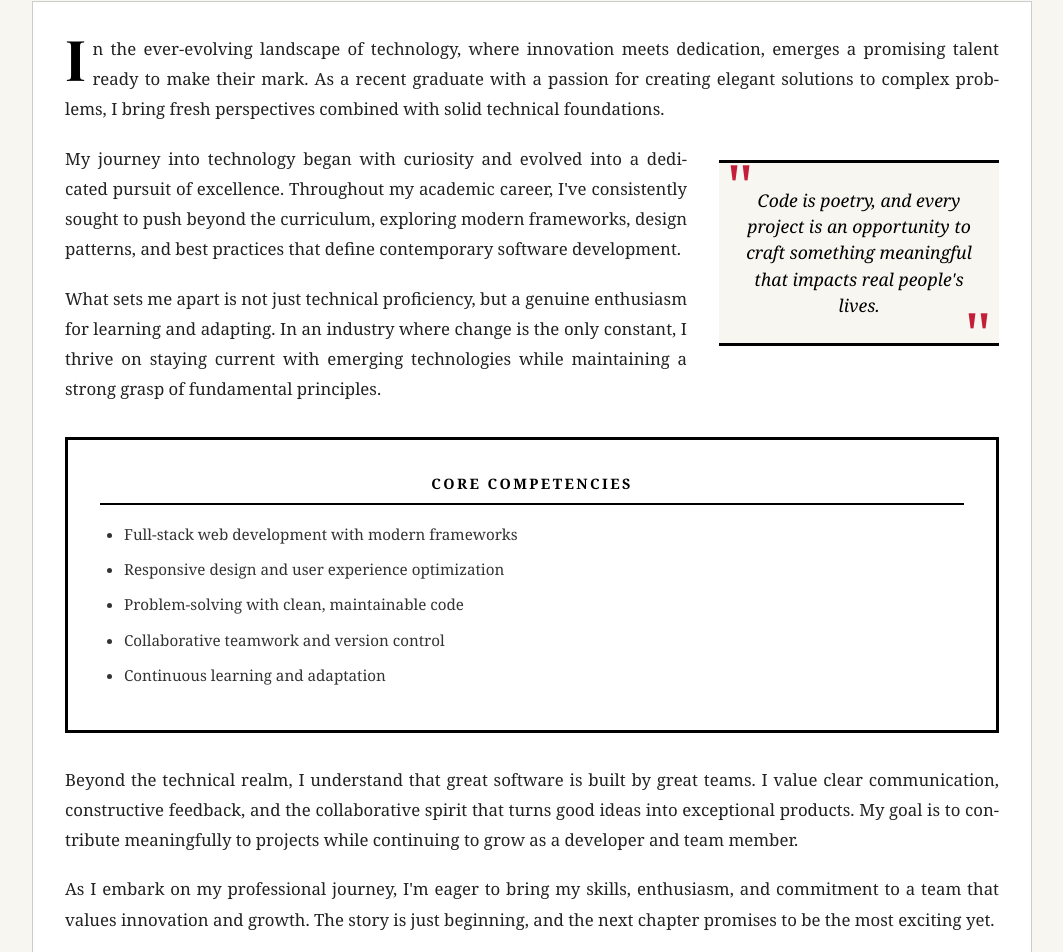
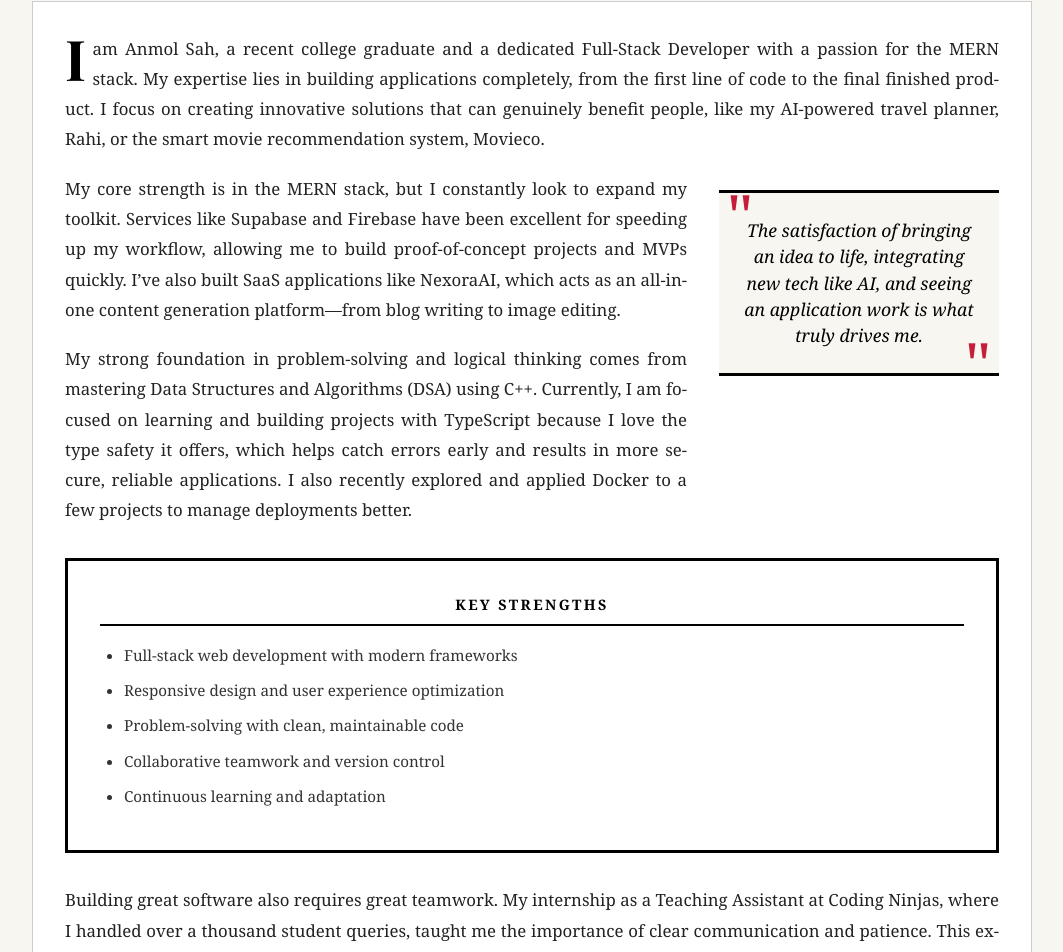
Before and after one commit to anmolsah/Newspaper-Theme-Porfolio, a React (Vite) app in the folder project/: page / in a window 1280 px wide. Shown: the part 2271-3223 px from the top of the page, without its empty margins (108-1171 px from the left). Built offline with nearby package versions, Linux system fonts and the light colour scheme; no server answers; the database is empty.

Commit message:
feat: add new image asset and update About section content

```diff
--- a/project/src/assets/assets.js
+++ b/project/src/assets/assets.js
@@ -1,6 +1,8 @@
 import myPhoto from "./img1.jpg";
+import myphoto2 from "./img2.png"
 
 
 export const assets = {
-    myPhoto
+    myPhoto,
+    myphoto2
 }
--- a/project/src/components/About.jsx
+++ b/project/src/components/About.jsx
@@ -14,6 +14,7 @@ function About() {
           transition={{ duration: 0.6 }}
         >
           <h2 className="section-title">FEATURE ARTICLE</h2>
+
           <div className="title-decoration">────────</div>
         </motion.div>
 
@@ -25,18 +26,23 @@ function About() {
           transition={{ duration: 0.6, delay: 0.2 }}
         >
           <h3 className="article-headline">
-            Meet the Developer: A Profile in Innovation and Dedication
+            Anmol Sah: The Full-Stack Builder Integrating AI into Everyday Apps
           </h3>
+
           <p className="article-subhead">
-            From Student to Professional - The Journey of a Rising Tech Talent
+            From MERN Stack Mastery to Continuous Learning with TypeScript
           </p>
         </motion.div>
 
         <div className="article-meta">
           <span className="meta-item">CAREER PROFILE</span>
+
           <span className="meta-separator">•</span>
+
           <span className="meta-item">SPECIAL FEATURE</span>
+
           <span className="meta-separator">•</span>
+
           <span className="meta-item">PAGE 1</span>
         </div>
 
@@ -48,8 +54,11 @@ function About() {
             viewport={{ once: true }}
             transition={{
               duration: 0.8,
+
               delay: 0.3,
+
               type: "spring",
+
               stiffness: 100,
             }}
           >
@@ -69,6 +78,7 @@ function About() {
                   className="profile-photo"
                 />
               </motion.div>
+
               <motion.p
                 className="image-caption"
                 initial={{ opacity: 0, y: 10 }}
@@ -93,12 +103,13 @@ function About() {
             transition={{ duration: 0.6, delay: 0.4 }}
           >
             <p className="article-paragraph first-paragraph">
-              <span className="drop-cap-small">I</span>n the ever-evolving
-              landscape of technology, where innovation meets dedication,
-              emerges a promising talent ready to make their mark. As a recent
-              graduate with a passion for creating elegant solutions to complex
-              problems, I bring fresh perspectives combined with solid technical
-              foundations.
+              <span className="drop-cap-small">I</span> am Anmol Sah, a recent
+              college graduate and a dedicated Full-Stack Developer with a
+              passion for the MERN stack. My expertise lies in building
+              applications completely, from the first line of code to the final
+              finished product. I focus on creating innovative solutions that
+              can genuinely benefit people, like my AI-powered travel planner,
+              Rahi, or the smart movie recommendation system, Movieco.
             </p>
 
             <motion.div
@@ -110,27 +121,33 @@ function About() {
               whileHover={{ scale: 1.02 }}
             >
               <div className="pullquote-marks">"</div>
+
               <p className="pullquote-text">
-                Code is poetry, and every project is an opportunity to craft
-                something meaningful that impacts real people's lives.
+                The satisfaction of bringing an idea to life, integrating new
+                tech like AI, and seeing an application work is what truly
+                drives me.
               </p>
+
               <div className="pullquote-marks closing">"</div>
             </motion.div>
 
             <p className="article-paragraph">
-              My journey into technology began with curiosity and evolved into a
-              dedicated pursuit of excellence. Throughout my academic career,
-              I've consistently sought to push beyond the curriculum, exploring
-              modern frameworks, design patterns, and best practices that define
-              contemporary software development.
+              My core strength is in the MERN stack, but I constantly look to
+              expand my toolkit. Services like Supabase and Firebase have been
+              excellent for speeding up my workflow, allowing me to build
+              proof-of-concept projects and MVPs quickly. I’ve also built SaaS
+              applications like NexoraAI, which acts as an all-in-one content
+              generation platform—from blog writing to image editing.
             </p>
 
             <p className="article-paragraph">
-              What sets me apart is not just technical proficiency, but a
-              genuine enthusiasm for learning and adapting. In an industry where
-              change is the only constant, I thrive on staying current with
-              emerging technologies while maintaining a strong grasp of
-              fundamental principles.
+              My strong foundation in problem-solving and logical thinking comes
+              from mastering Data Structures and Algorithms (DSA) using C++.
+              Currently, I am focused on learning and building projects with
+              TypeScript because I love the type safety it offers, which helps
+              catch errors early and results in more secure, reliable
+              applications. I also recently explored and applied Docker to a few
+              projects to manage deployments better.
             </p>
 
             <motion.div
@@ -140,7 +157,8 @@ function About() {
               viewport={{ once: true }}
               transition={{ duration: 0.5, delay: 0.3 }}
             >
-              <h4 className="info-box-title">CORE COMPETENCIES</h4>
+              <h4 className="info-box-title">KEY STRENGTHS</h4>
+
               <ul className="competencies-list">
                 {[
                   "Full-stack web development with modern frameworks",
@@ -164,18 +182,22 @@ function About() {
             </motion.div>
 
             <p className="article-paragraph">
-              Beyond the technical realm, I understand that great software is
-              built by great teams. I value clear communication, constructive
-              feedback, and the collaborative spirit that turns good ideas into
-              exceptional products. My goal is to contribute meaningfully to
-              projects while continuing to grow as a developer and team member.
+              Building great software also requires great teamwork. My
+              internship as a Teaching Assistant at Coding Ninjas, where I
+              handled over a thousand student queries, taught me the importance
+              of clear communication and patience. This experience not only
+              boosted my confidence but also helped me continuously reinforce my
+              own technical concepts by explaining them to others.
             </p>
 
             <p className="article-paragraph last-paragraph">
-              As I embark on my professional journey, I'm eager to bring my
-              skills, enthusiasm, and commitment to a team that values
-              innovation and growth. The story is just beginning, and the next
-              chapter promises to be the most exciting yet.
+              Whenever I hit a complex bug or a new challenge, I use AI tools to
+              quickly identify the cause, which I then verify by diving deep
+              into the official documentation. I&apos;m eager to bring my
+              enthusiasm, proven building skills, and commitment to learning to
+              a team that is driven by innovation. My professional journey is
+              just taking off, and I am excited about the challenging work
+              ahead.
             </p>
 
             <div className="article-end">■</div>
```
Also changed, not shown: project/src/assets/img2.png (added).
